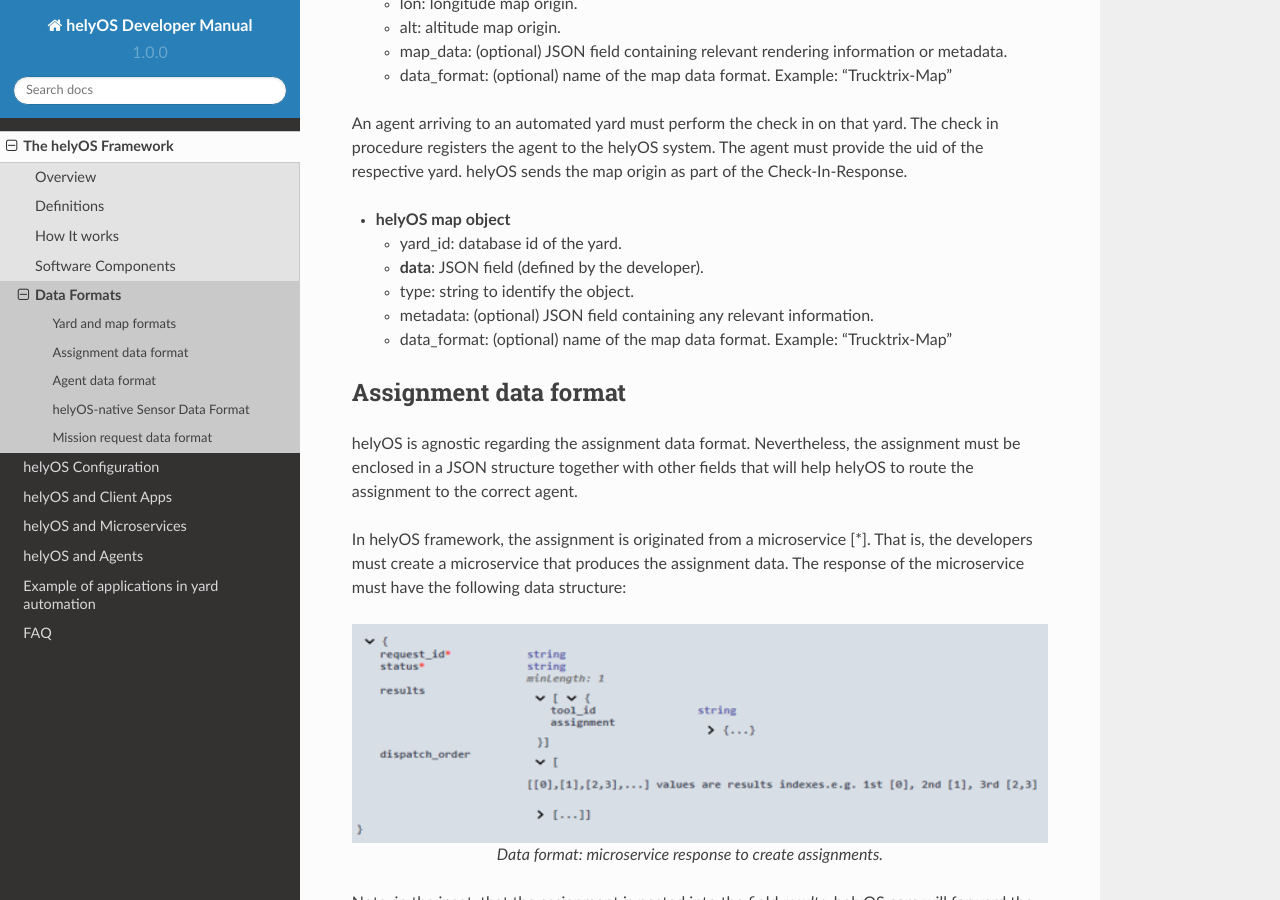
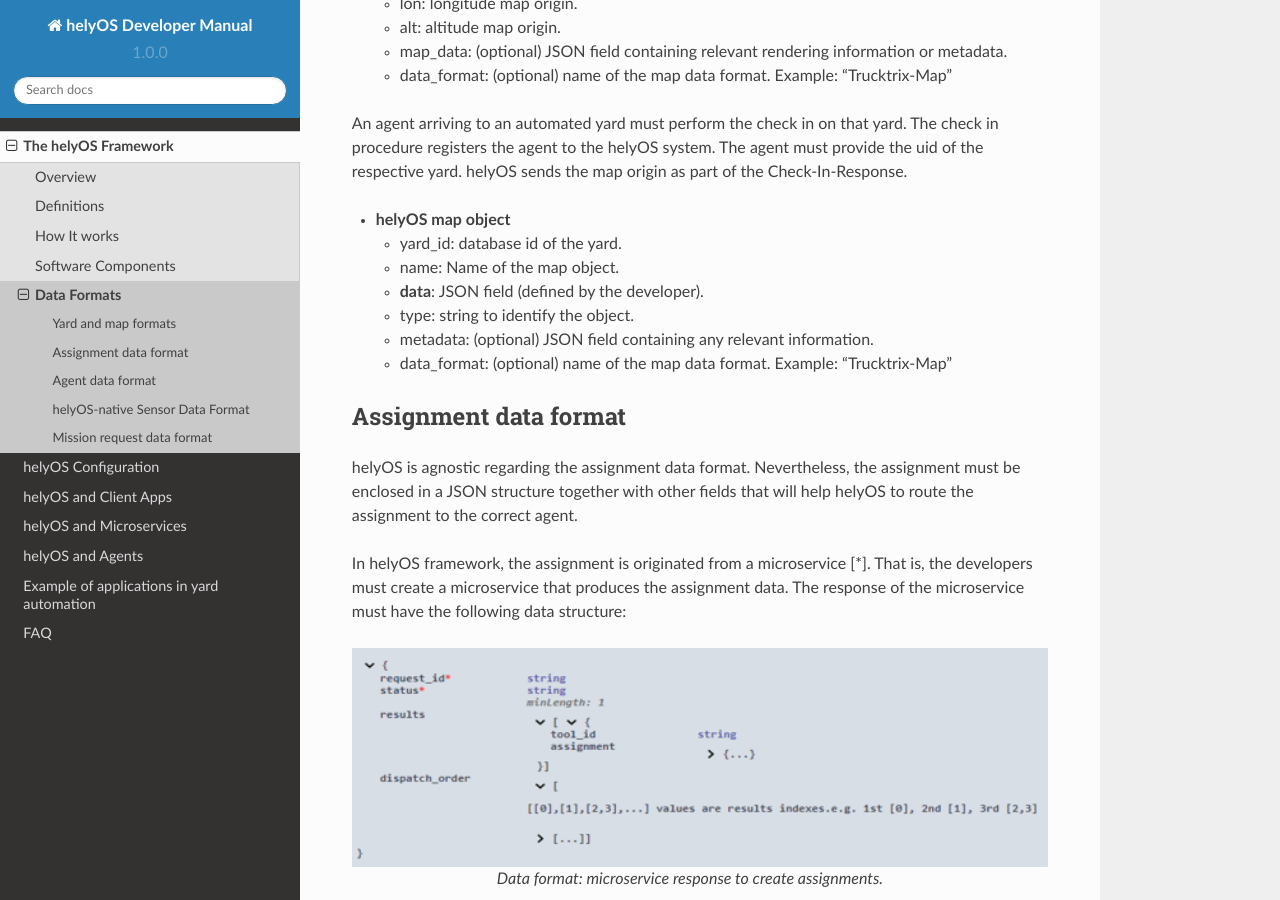
Before and after one commit to FraunhoferIVI/helyos-documentation, a Sphinx documentation site: the page built from docs/source/1-the-helyos-framework/data-formats.rst, in a window 1280 px wide and 900 px high, scrolled down 656 px. Built offline with Sphinx 7.4.7 and the Read the Docs theme 2.0.0, drawn with Linux system fonts in a browser that asks for light colours.

Commit message:
add name to map object

```diff
--- a/docs/source/1-the-helyos-framework/data-formats.rst
+++ b/docs/source/1-the-helyos-framework/data-formats.rst
@@ -29,6 +29,7 @@ The agent must provide the uid of the respective yard. helyOS sends the map orig
 - **helyOS map object**
 
   - yard_id: database id of the yard.
+  - name: Name of the map object.
   - **data**: JSON field (defined by the developer).
   - type: string to identify the object.
   - metadata: (optional) JSON field containing any relevant information.
```
